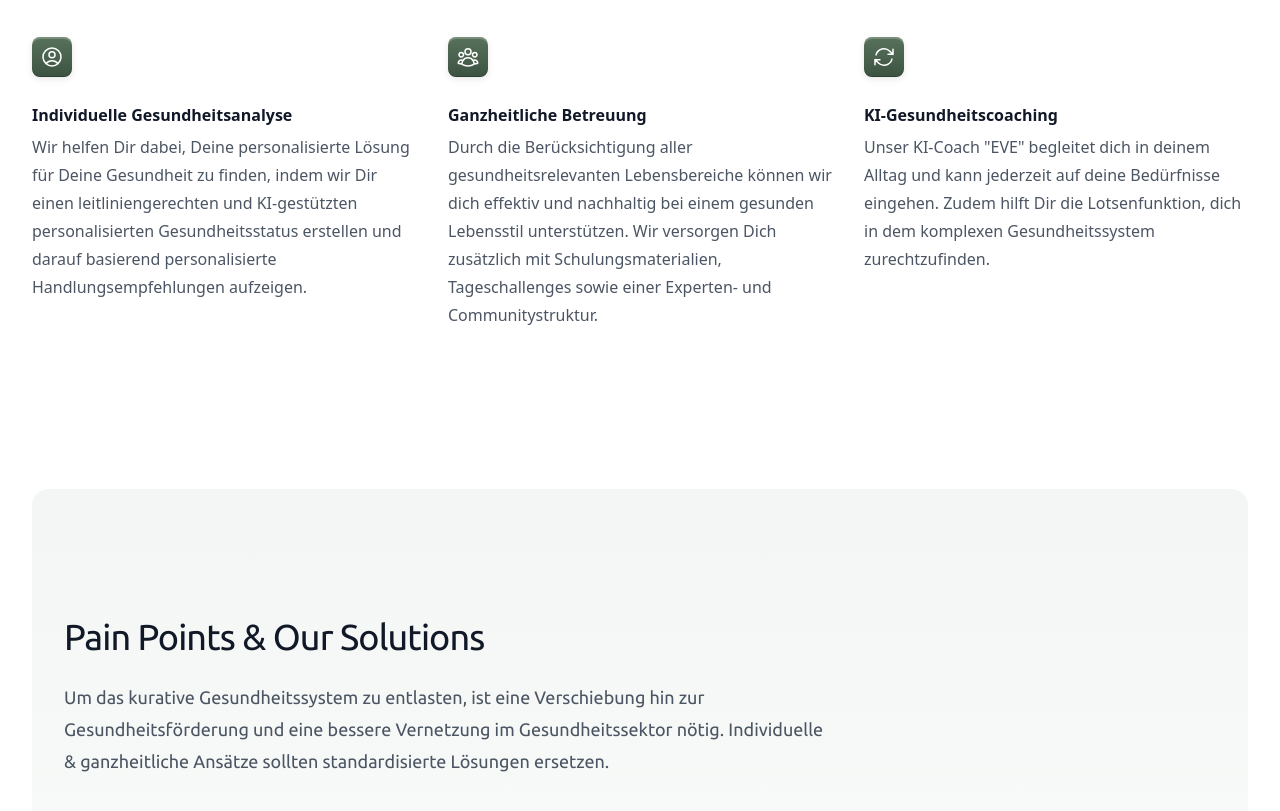
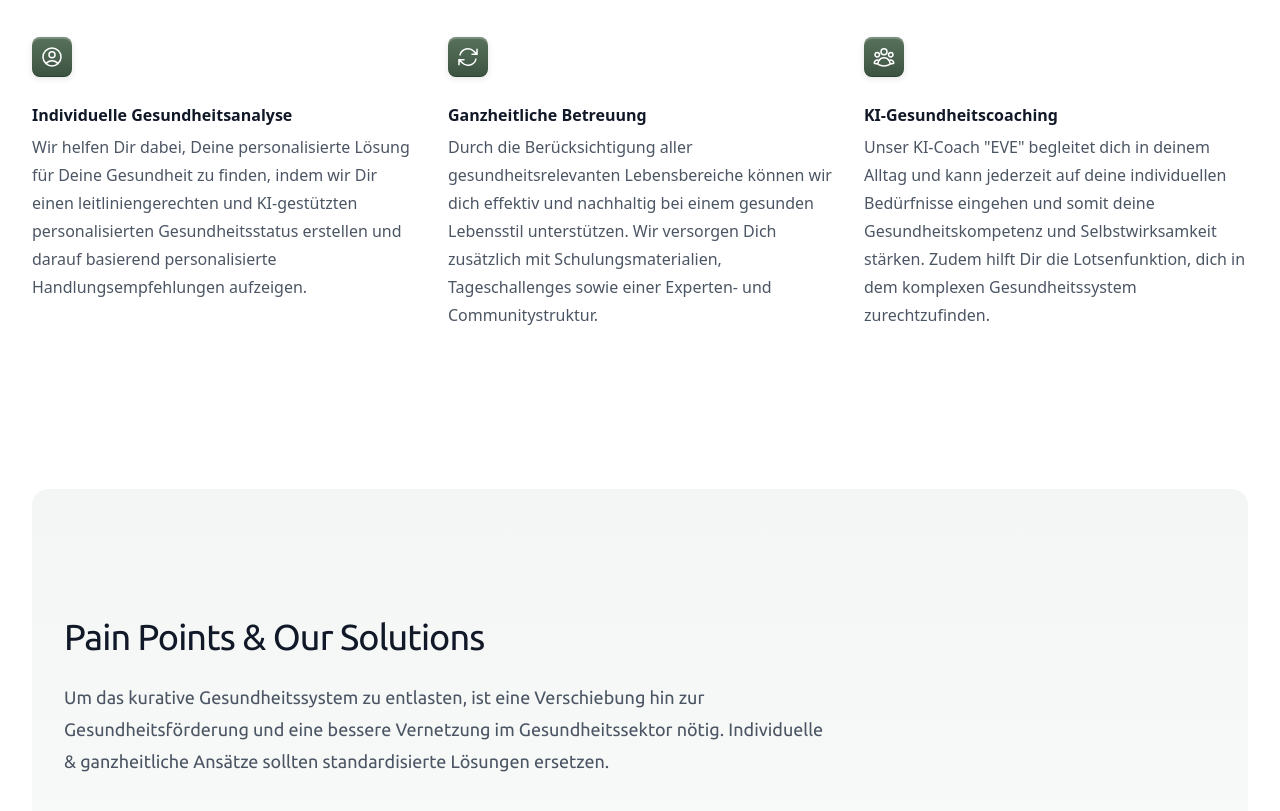
Before and after one commit to prevery-de/prevery-de.github.io, a React (Vite) app: page / in a window 1280 px wide. Shown: the part 2500-3311 px from the top of the page. Built offline with nearby package versions, Linux system fonts and the light colour scheme.

Commit message:
Update services.tsx

```diff
--- a/src/components/services.tsx
+++ b/src/components/services.tsx
@@ -14,12 +14,12 @@ const features = [
     {
         name: 'Ganzheitliche Betreuung',
         description: 'Durch die Berücksichtigung aller gesundheitsrelevanten Lebensbereiche können wir dich effektiv und nachhaltig bei einem gesunden Lebensstil unterstützen. Wir versorgen Dich zusätzlich mit Schulungsmaterialien, Tageschallenges sowie einer Experten- und Communitystruktur.',
-        icon: UserGroupIcon,
+        icon: ArrowPathIcon,
     },
     {
         name: 'KI-Gesundheitscoaching',
-        description: 'Unser KI-Coach "EVE" begleitet dich in deinem Alltag und kann jederzeit auf deine Bedürfnisse eingehen. Zudem hilft Dir die Lotsenfunktion, dich in dem komplexen Gesundheitssystem zurechtzufinden.',
-        icon: ArrowPathIcon,
+        description: 'Unser KI-Coach "EVE" begleitet dich in deinem Alltag und kann jederzeit auf deine individuellen Bedürfnisse eingehen und somit deine Gesundheitskompetenz und Selbstwirksamkeit stärken. Zudem hilft Dir die Lotsenfunktion, dich in dem komplexen Gesundheitssystem zurechtzufinden.',
+        icon: UserGroupIcon,
     },
 ]
 
```
